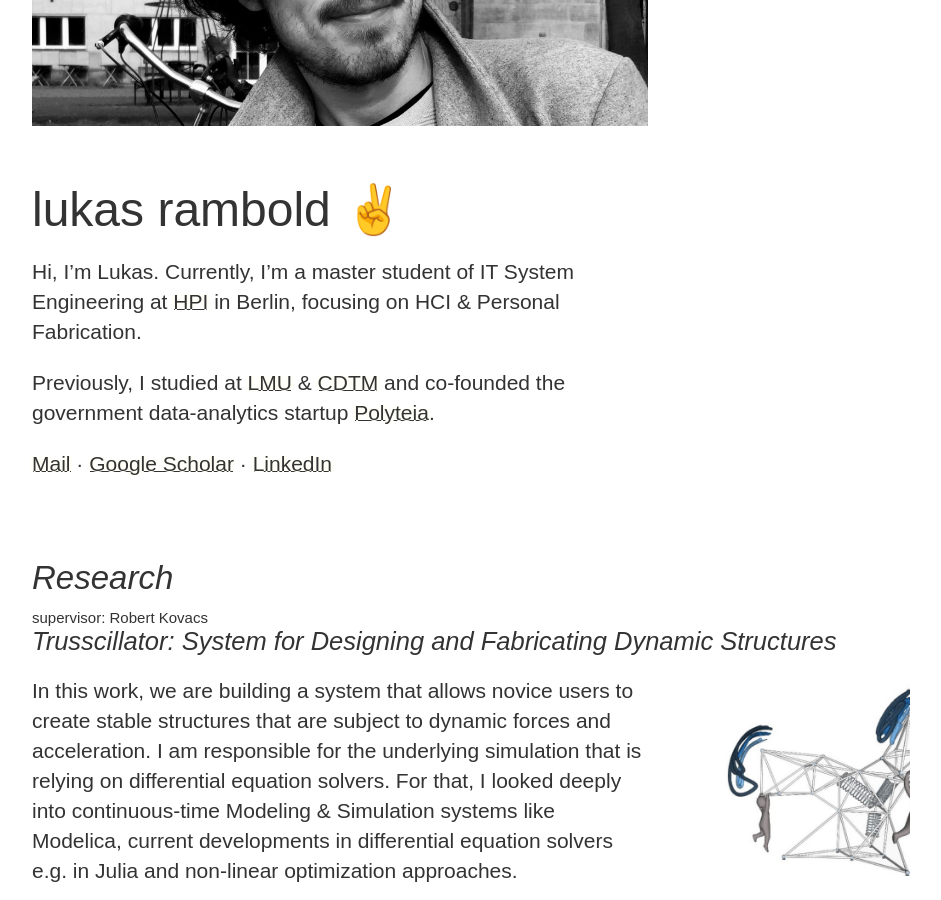
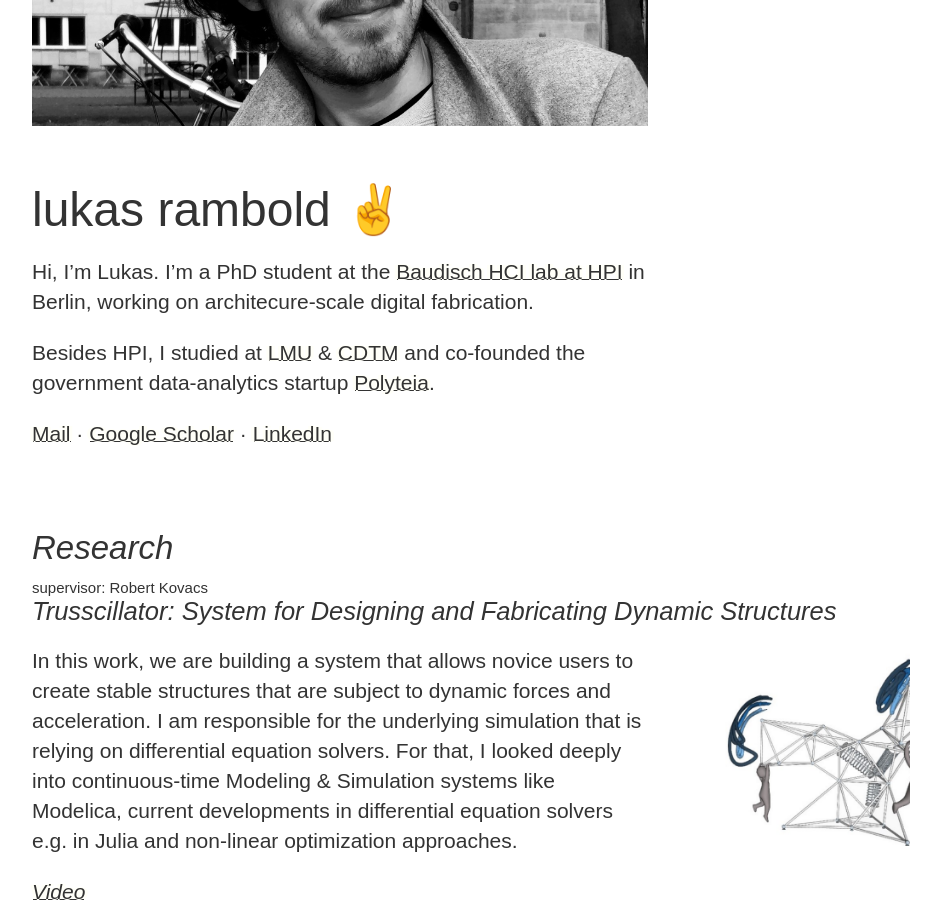
Before and after one commit to ramboldio/ramboldio.github.io, a Jekyll site: the page built from index.md, in a window 1280 px wide and 900 px high, scrolled down 334 px. Shown: the whole window, without its empty margins (128-1069 px from the left). Built offline with Jekyll 4.4.1, drawn with Linux system fonts in a browser that asks for light colours.

Commit message:
officially phd student now

```diff
--- a/index.md
+++ b/index.md
@@ -9,8 +9,8 @@
 # lukas rambold ✌️
 
 Hi, I'm Lukas.
-Currently, I'm a master student of IT System Engineering at [HPI](https://hpi.de/baudisch/home.html) in Berlin, focusing on HCI & Personal Fabrication.
+I'm a PhD student at the [Baudisch HCI lab at HPI](https://hpi.de/baudisch/home.html) in Berlin, working on architecure-scale digital fabrication.
 
-Previously, I studied at [LMU](https://www.lmu.de) & [CDTM](https://cdtm.de) and co-founded the government data-analytics startup [Polyteia](https://polyteia.com).
+Besides HPI, I studied at [LMU](https://www.lmu.de) & [CDTM](https://cdtm.de) and co-founded the government data-analytics startup [Polyteia](https://polyteia.com).
 
 [Mail](mailto:lukas@rambold.de) · [Google Scholar](https://scholar.google.de/citations?user=PrYIn3MAAAAJ) · [LinkedIn](https://linkedin.com/in/ramboldio)
```
